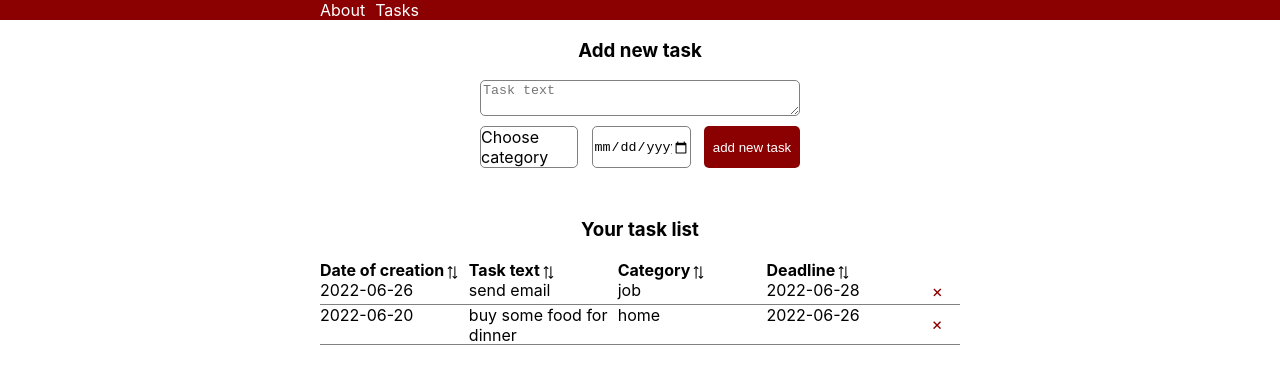
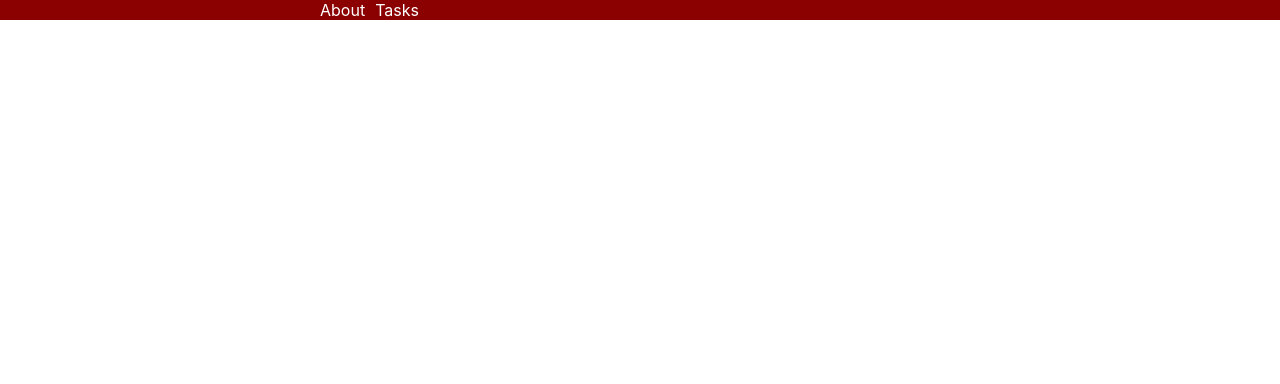
Before and after one commit to Shchekatya/taskApp2, a React (Create React App) app: page / in a window 1280 px wide. Shown: the top 384 px of the page. Built offline with nearby package versions, Linux system fonts and the light colour scheme.

Commit message:
add single tadk pages

```diff
--- a/src/App.js
+++ b/src/App.js
@@ -4,6 +4,7 @@ import About from './components/About';
 import Tasks from './components/Tasks';
 import Header from './components/Header';
 import NotFound from './components/NotFound';
+import SingleTask from './components/SingleTask';
 
 
 function App() {
@@ -11,7 +12,8 @@ function App() {
       <Routes>
         <Route path='/' element={<Header />} >
           <Route path='/about' element={<About />} />
-          <Route path='/' element={<Tasks />} />
+          <Route path='/task' element={<Tasks />} />
+          <Route path='/task/:id' element={<SingleTask />} />
           <Route path='*' element={<NotFound />} />
         </Route>
       </Routes>
```
